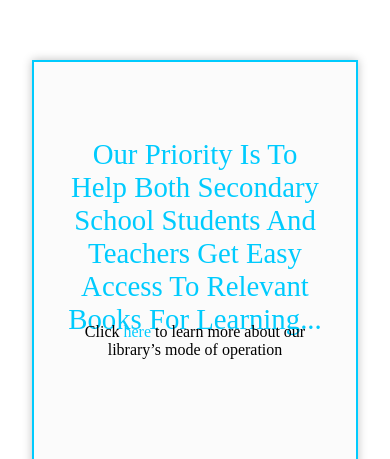
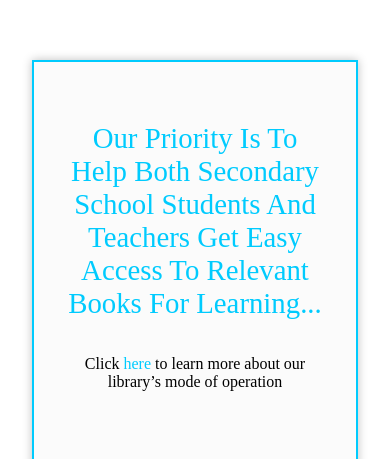
Before and after one commit to DTEQ46/E-Library, a Next.js app: page / in a window 390 px wide. Shown: the part 940-1399 px from the top of the page. Built offline with nearby package versions, Linux system fonts and the light colour scheme; no server answers; some icons are missing.

Commit message:
Another(3)

```diff
--- a/styles/Purpose.module.css
+++ b/styles/Purpose.module.css
@@ -52,10 +52,10 @@
 @media (max-width: 720px) {
   .p1 {
     font-size: 1.8rem;
-    top: -5rem;
+    top: -6rem;
   }
   .p2 {
     font-size: 1rem;
-    top: 2rem;
+    top: 4rem;
   }
 }
```
